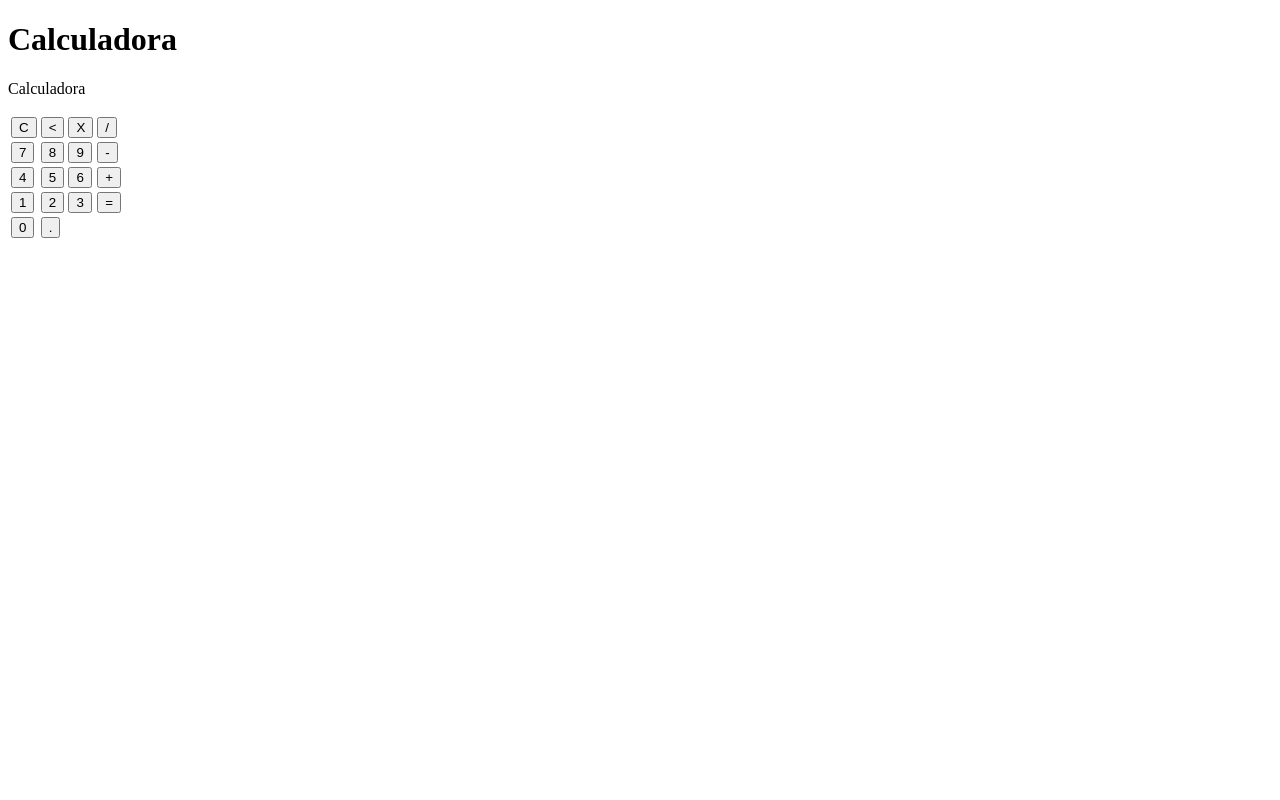
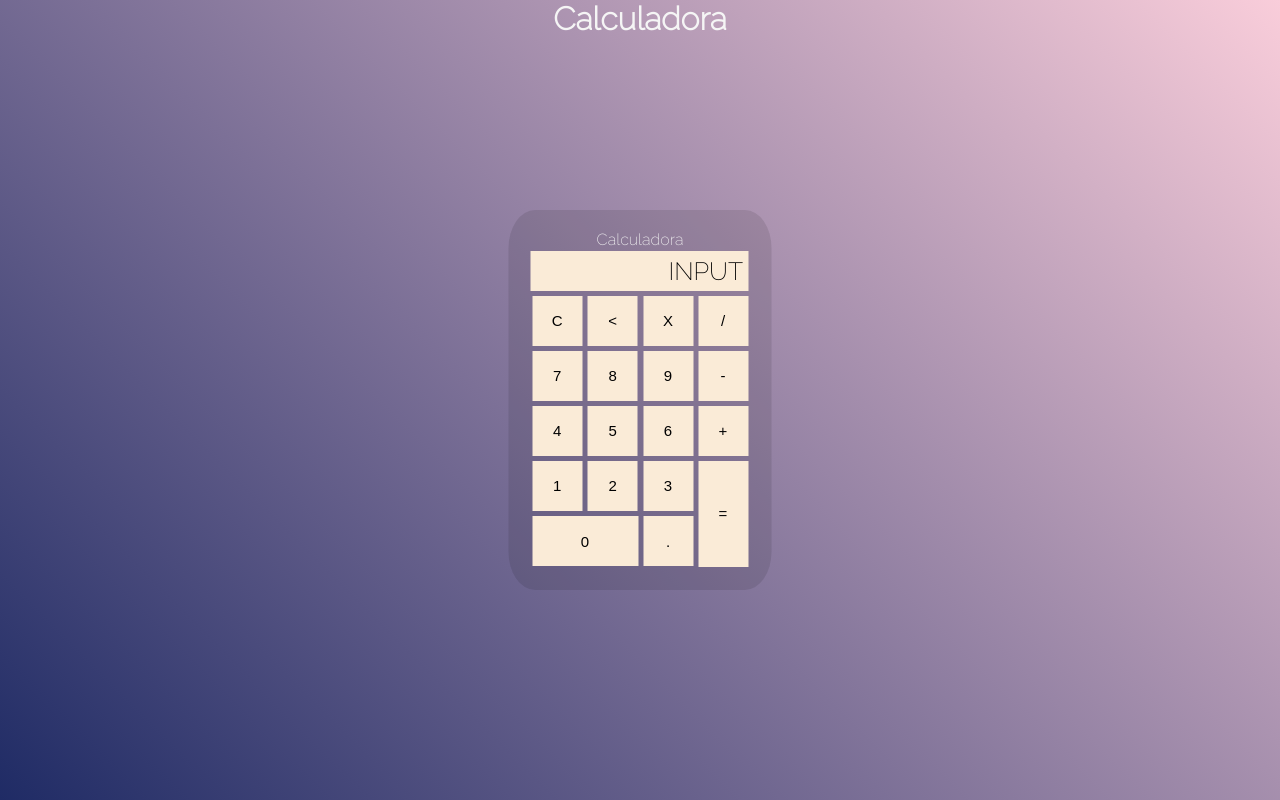
Before and after one commit to victorevh/calculator, a plain HTML site: page index.html in a window 1280 px wide. Drawn offline with Linux system fonts and the light colour scheme.

Commit message:
Adiciona Onclicks

```diff
--- a/index.html
+++ b/index.html
@@ -4,43 +4,46 @@
     <meta charset="UTF-8">
     <meta http-equiv="X-UA-Compatible" content="IE=edge">
     <meta name="viewport" content="width=device-width, initial-scale=1.0">
-    <title>Document</title>
+    <title>Calculator</title>
+    <link rel="stylesheet" href="calculator.css">
+
 </head>
 <body>
-    <div class="fundo">
+    <div class="background">
         <h1>Calculadora</h1>
-        <div class="calculadora">Calculadora</div>
-        <p id="resultado"></p>
+        <div class="calculator">Calculadora
+            <p id="input">INPUT</p>
             <table>
                 <tr>
-                <td><button>C</button></td>
-                <td><button><</button></td>
-                <td><button>X</button></td>
-                <td><button>/</button></td>
+                    <td><button class="button" onclick="clean()">C</button></td>
+                    <td><button class="button" onclick="backspace()"><</button></td>
+                    <td><button class="button" onclick="insert('*')">X</button></td>
+                    <td><button class="button" onclick="insert('/')">/</button></td>
                 </tr>
                 <tr>
-                <td><button>7</button></td>
-                <td><button>8</button></td>
-                <td><button>9</button></td>
-                <td><button>-</button></td>
+                    <td><button class="button" onclick="insert('7')">7</button></td>
+                    <td><button class="button" onclick="insert('8')">8</button></td>
+                    <td><button class="button" onclick="insert('9')">9</button></td>
+                    <td><button class="button" onclick="insert('-')">-</button></td>
                 </tr>
                 <tr>
-                <td><button>4</button></td>
-                <td><button>5</button></td>
-                <td><button>6</button></td>
-                <td><button>+</button></td>
+                    <td><button class="button" onclick="insert('4')">4</button></td>
+                    <td><button class="button" onclick="insert('5')">5</button></td>
+                    <td><button class="button" onclick="insert('6')">6</button></td>
+                    <td><button class="button" onclick="insert('+')">+</button></td>
                 </tr>
                 <tr>
-                <td><button>1</button></td>
-                <td><button>2</button></td>
-                <td><button>3</button></td>
-                <td><button>=</button></td>
+                    <td><button class="button" onclick="insert('1')">1</button></td>
+                    <td><button class="button" onclick="insert('2')">2</button></td>
+                    <td><button class="button" onclick="insert('3')">3</button></td>
+                    <td rowspan="2"><button class="button equal" onclick="calculate()">=</button></td>
                 </tr>
                 <tr>
-                <td><button>0</button></td>
-                <td><button>.</button></td>
+                    <td colspan="2"><button class="button zero" onclick="insert('0')">0</button></td>
+                    <td><button class="button" onclick="insert('.')">.</button></td>
                 </tr>
             </table>
+        </div>
     </div>
     <script src="script.js"></script>
 </body>
```
Lines whose indentation alone changed are shown as unchanged.
